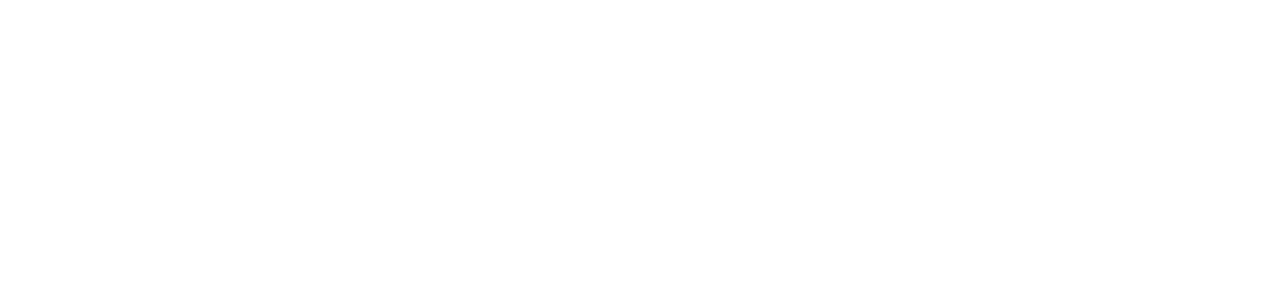
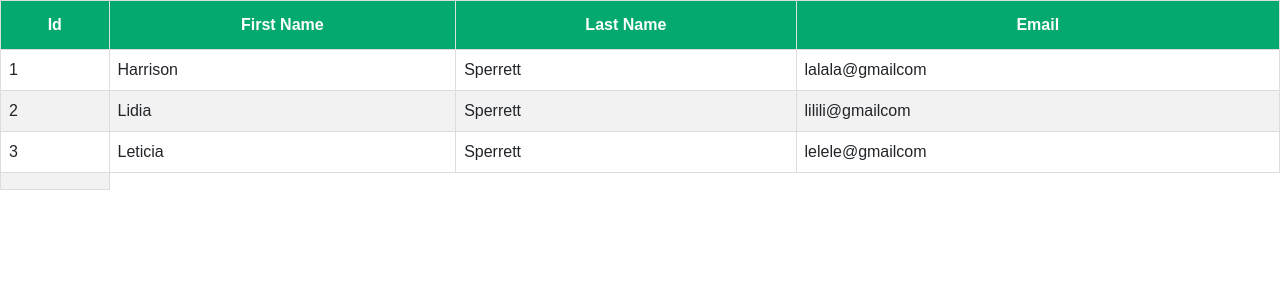
Before and after one commit to Lidia-2309/Coutries-Travel-Task, a React (Create React App) app: page /table in a window 1280 px wide. Before the commit this address had no page. Shown: the top 300 px of the page. Built offline with nearby package versions, Linux system fonts and the light colour scheme.

Commit message:
Adicionando prototipo de uma tabela simples

```diff
--- /dev/null
+++ b/src/components/table/BasicTable.tsx
@@ -0,0 +1,61 @@
+import React, { useMemo } from "react";
+import { useTable } from "react-table";
+import MOCK_DATA from './MOCK_DATA.json'
+import { COLUMNS } from "./columns";
+import './table.css'
+
+
+export const BasicTable = () => {
+
+    const columns = useMemo(() => COLUMNS,[])
+    const data = useMemo(()=> MOCK_DATA,[])
+
+    const tableInstance = useTable({
+        columns,
+        data
+    })
+
+    const {getTableProps,
+        getTableBodyProps,
+        headerGroups,
+        rows,
+        prepareRow,
+    } = tableInstance
+
+    return (
+        <table {...getTableProps()}>
+            <thead>
+                {headerGroups.map((headerGroup)=>(
+                    <tr {...headerGroup.getHeaderGroupProps()}>
+                        {headerGroup.headers.map((column) =>(
+                            <th {...column.getHeaderProps()}>{column.render('Header')}</th>
+                        ))
+                        }
+
+                </tr>
+                ))}
+            </thead>
+            <tbody {...getTableBodyProps()}>
+                {
+                    rows.map(row=>{
+                        prepareRow(row)
+                        return(
+                            <tr {...row.getRowProps()}>
+                                {row.cells.map((cell)=>{
+                                    return <td {...cell.getCellProps()}>{cell.render('Cell')}</td>
+                                })}
+                            </tr>
+                        )
+                    })
+                }
+                <tr>
+                    <td>
+
+                    </td>
+                </tr>
+            </tbody>
+        </table>
+    )
+}
+
+export default BasicTable
--- /dev/null
+++ b/src/components/table/MOCK_DATA.json
@@ -0,0 +1,12 @@
+[{
+    "id":1, "first_name":"Harrison", "last_name":"Sperrett", "email":"lalala@gmailcom"
+},
+
+{
+    "id":2, "first_name":"Lidia", "last_name":"Sperrett", "email":"lilili@gmailcom"
+},
+
+{
+    "id":3, "first_name":"Leticia", "last_name":"Sperrett", "email":"lelele@gmailcom"
+}
+]
--- /dev/null
+++ b/src/components/table/columns.tsx
@@ -0,0 +1,18 @@
+export const COLUMNS: any[] = [
+    {
+        Header: 'Id',
+        accessor: 'id'
+    },
+    {
+        Header: 'First Name',
+        accessor: 'first_name'
+    },
+    {
+        Header: 'Last Name',
+        accessor: 'last_name'
+    },
+    {
+        Header: 'Email',
+        accessor: 'email'
+    },
+]
--- /dev/null
+++ b/src/components/table/table.css
@@ -0,0 +1,22 @@
+table {
+    font-family: Arial, Helvetica, sans-serif;
+    border-collapse: collapse;
+    width: 100%;
+  }
+
+  table td, table th {
+    border: 1px solid #ddd;
+    padding: 8px;
+  }
+
+  table tr:nth-child(even){background-color: #f2f2f2;}
+
+  table tr:hover {background-color: #ddd;}
+
+  table th {
+    padding-top: 12px;
+    padding-bottom: 12px;
+    text-align: center;
+    background-color: #04AA6D;
+    color: white;
+  }
--- a/src/routes/index.tsx
+++ b/src/routes/index.tsx
@@ -3,7 +3,7 @@
 import { FormPage } from '../pages/Formulario';
 import { Select } from '../pages/Lista_Paises/nacoes';
 import PAISESSELECAO from '../pages/Teste/teste';
-
+import BasicTable from '../components/table/BasicTable';
 
 
 export const Rotas = () => {
@@ -15,6 +15,7 @@
                 <Route path='/form' element={<FormPage />} />
                 <Route path='/paises' element={<Select />} />
                 <Route path='/teste' element={<PAISESSELECAO />} />
+                <Route path='/table' element={<BasicTable/>} />
             </Routes>
         </BrowserRouter>
     );
```
Also changed, not shown: src/components/Table/Table.tsx (deleted, +0 -72 lines), src/components/Table/Types.ts (deleted, +0 -10 lines), src/components/Table/Index.tsx (deleted).
